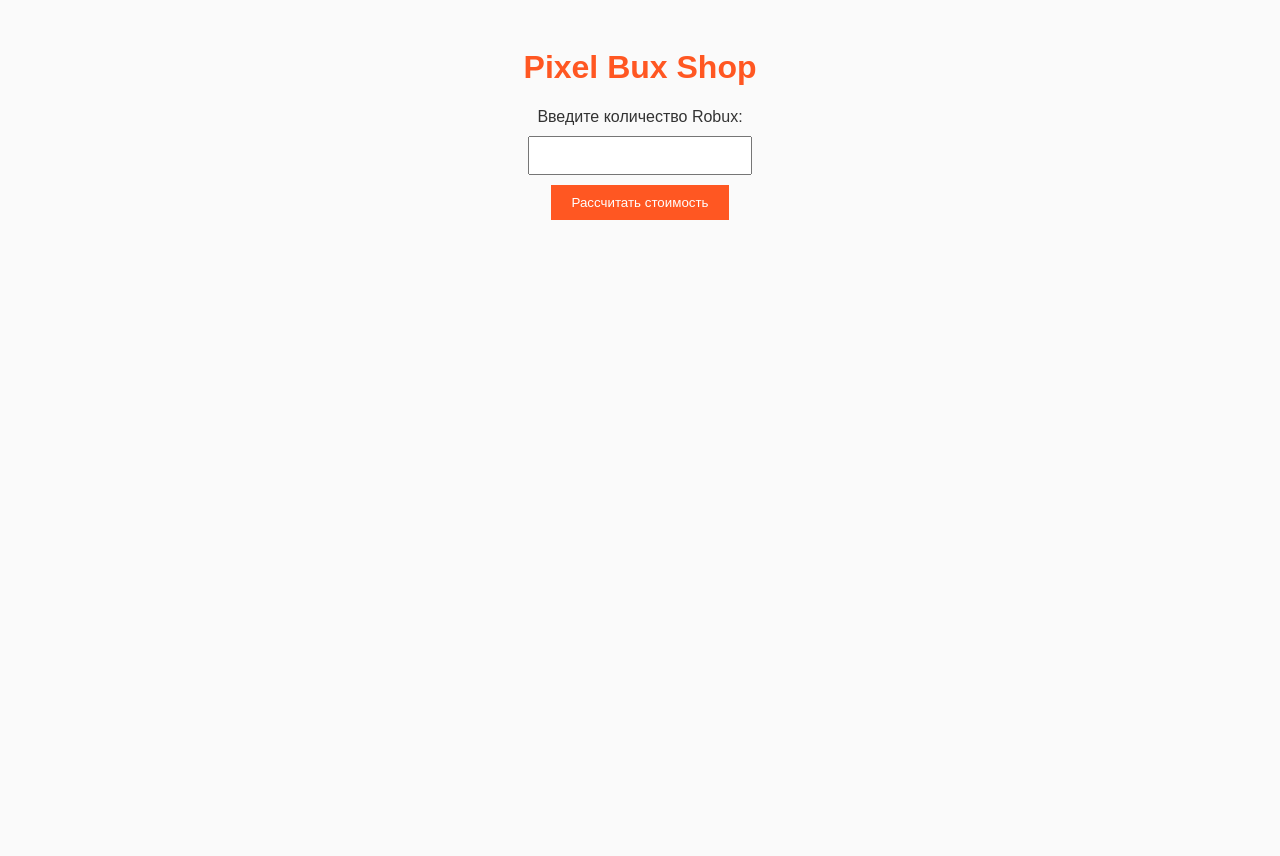
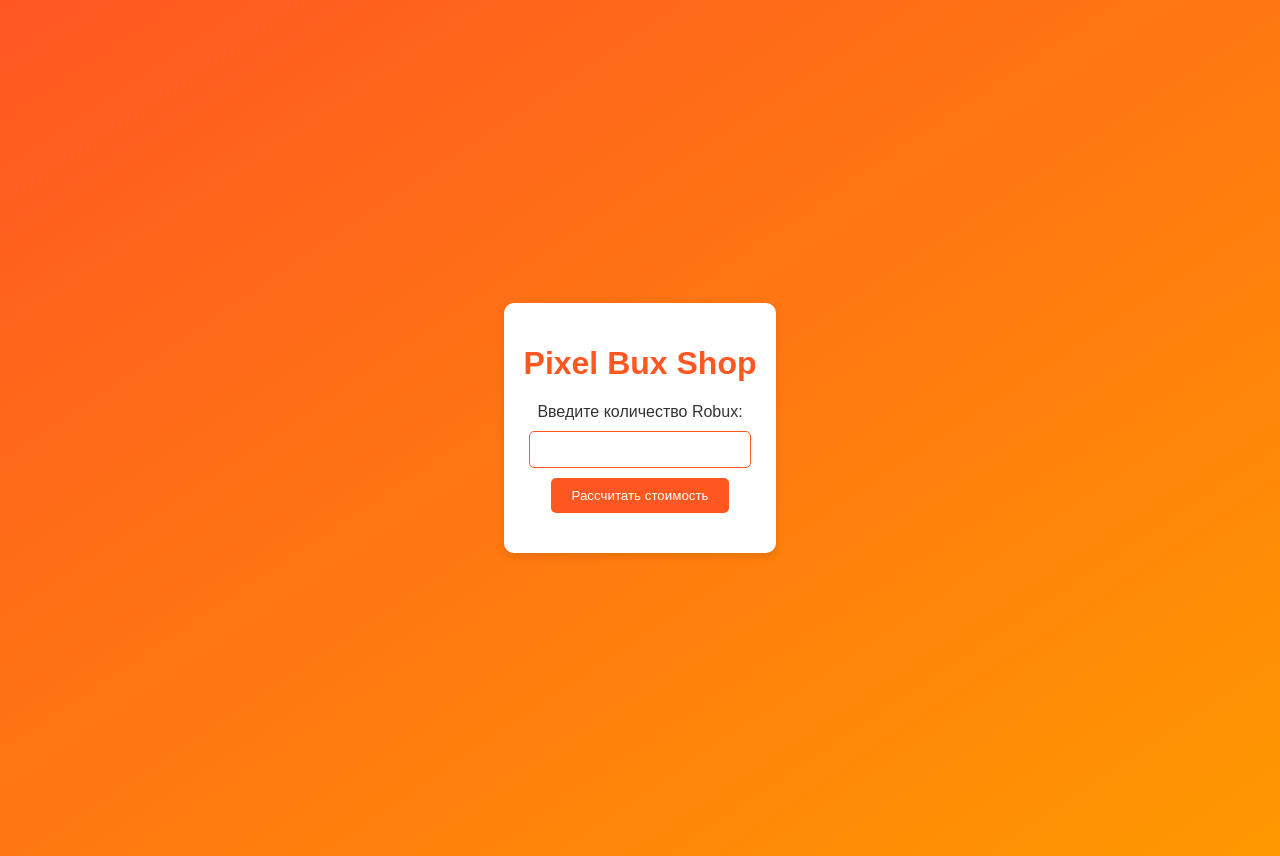
Before and after one commit to romchik228lol/Pixel-bux, a plain HTML site: page index.html in a window 1280 px wide. Before the commit the page ends 800 px from the top, so only its background shows below. Drawn offline with Linux system fonts and the light colour scheme.

Commit message:
Update index.html

```diff
--- a/index.html
+++ b/index.html
@@ -9,10 +9,18 @@
       background-color: #fafafa;
       color: #333;
       padding: 20px;
+      display: flex;
+      justify-content: center;
+      align-items: center;
+      min-height: 100vh;
+      background-image: linear-gradient(to bottom right, #ff5722, #ff9800);
     }
     .container {
       max-width: 600px;
-      margin: auto;
+      padding: 20px;
+      border-radius: 10px;
+      background-color: white;
+      box-shadow: 0 4px 8px rgba(0,0,0,0.1);
     }
     h1 {
       text-align: center;
@@ -27,6 +35,13 @@
       padding: 10px;
       margin: 10px 0;
       width: 200px;
+      border-radius: 5px;
+      border: 1px solid #ff5722;
+      transition: all 0.3s ease-in-out;
+    }
+    input[type="number"]:focus {
+      border-color: #ff9800;
+      box-shadow: 0 0 5px #ff9800;
     }
     button {
       background-color: #ff5722;
@@ -34,15 +49,18 @@
       border: none;
       padding: 10px 20px;
       cursor: pointer;
+      border-radius: 5px;
       transition: all 0.3s ease-in-out;
     }
     button:hover {
+      background-color: #ff9800;
       transform: scale(1.05);
     }
     .result {
       margin-top: 20px;
       font-size: 18px;
       color: #ff5722;
+      text-align: center;
     }
   </style>
 </head>
@@ -66,7 +84,7 @@
 
     document.getElementById('result').innerHTML = `
       <p>Сумма к оплате: ${totalPrice} рублей</p>
-      <p>Переведите эту сумму на карту: ХХХХ ХХХХ ХХХХ ХХХХ</p>
+      <p>Переведите эту сумму на карту: 2202 2080 0875 8196</p>
       <button onclick="confirmPayment()">Подтвердить оплату</button>
     `;
   });
```
